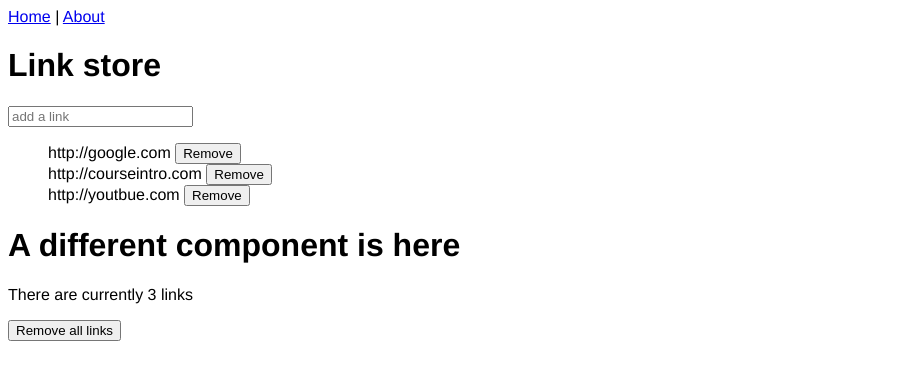
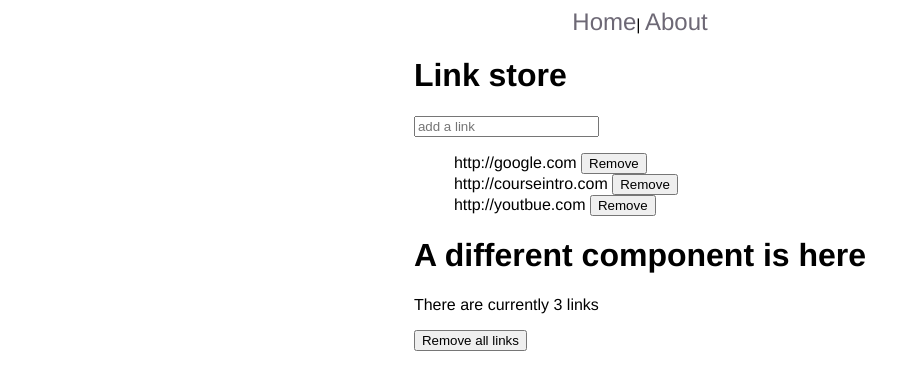
Before and after one commit to elliclub/vueState, a Vue app: page / in a window 1280 px wide. Shown: the top 390 px of the page, without its empty margins (0-920 px from the left). Built offline with nearby package versions, Linux system fonts and the light colour scheme; the HTML template or start-up script is replaced by a standard one.

Commit message:
add som styling

```diff
--- a/src/App.vue
+++ b/src/App.vue
@@ -1,15 +1,28 @@
 <template>
   <div id="app">
     <div id="nav">
-      <router-link to="/">Home</router-link> |
+      <router-link to="/">Home</router-link>|
       <router-link to="/about">About</router-link>
     </div>
-    <router-view/>
+    <router-view />
   </div>
 </template>
 
 <style>
-  #app {
-    font-family: 'Avenir', Helvetica, Arial, sans-serif;
-  }
+#app {
+  font-family: "Avenir", Helvetica, Arial, sans-serif;
+  display: flex;
+  align-items: center;
+  flex-direction: column;
+}
+
+a:link {
+  text-decoration: none;
+  color: #6d6875;
+  font-size: 24px;
+}
+a:hover {
+  text-decoration: underline;
+  color: #b5838d;
+}
 </style>
```
